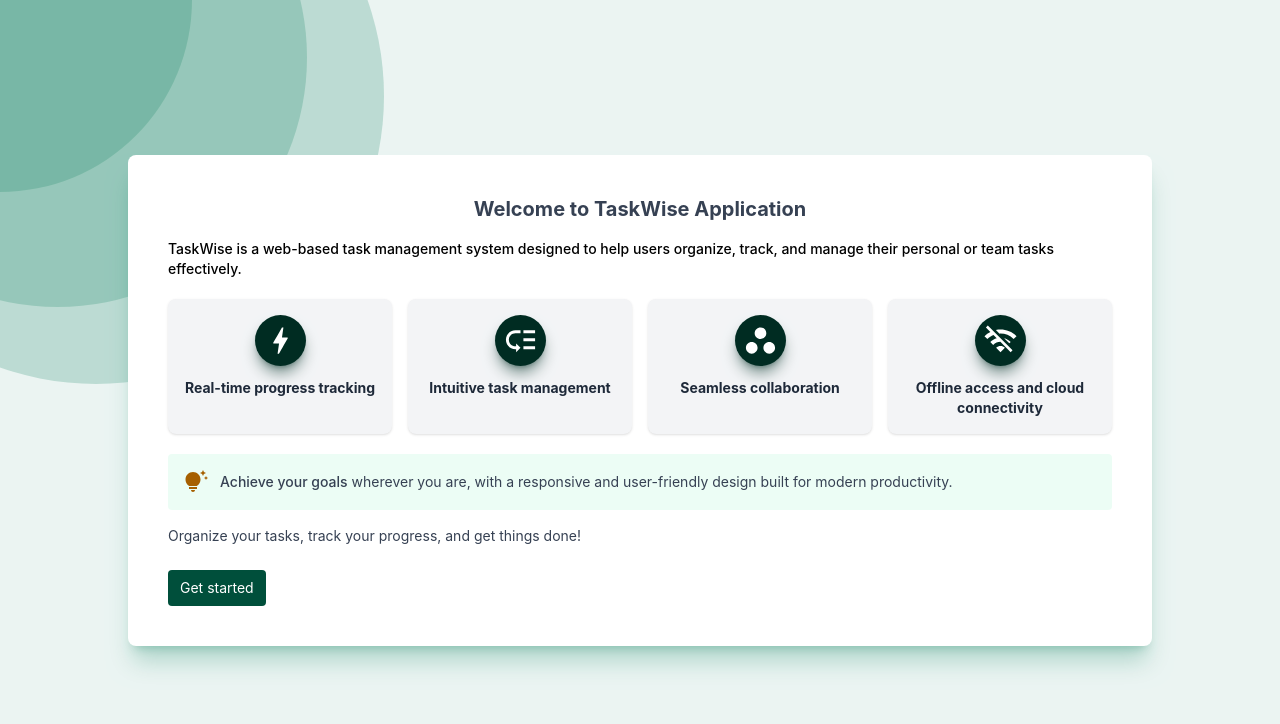
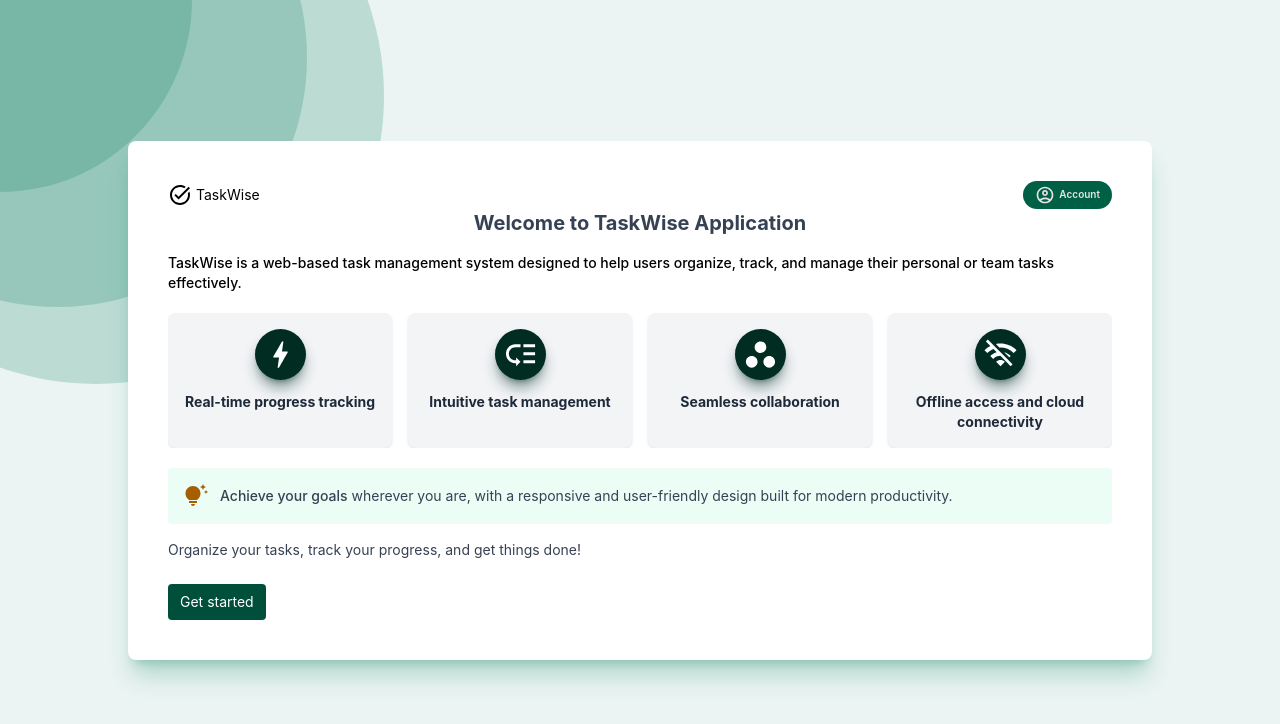
Before and after one commit to fabricemu/TaskWise, a React (Vite) app in the folder client/: page / in a window 1280 px wide. Shown: the top 724 px of the page. Built offline with nearby package versions, Linux system fonts and the light colour scheme; no server answers.

Commit message:
Add Logo and account button

```diff
--- a/client/src/components/HomePage.tsx
+++ b/client/src/components/HomePage.tsx
@@ -1,6 +1,5 @@
-import {TipsAndUpdates, Bolt, LowPriority, Workspaces, WifiOff} from "@mui/icons-material";
-import Footer from "./Footer.tsx";
-import Header from "./header.tsx";
+import {TipsAndUpdates, Bolt, LowPriority, Workspaces, WifiOff, TaskAlt, House, AccountCircleOutlined} from "@mui/icons-material";
+
 import {Link} from "react-router-dom";
 
 const HomePage = () => {
@@ -10,14 +9,22 @@ const HomePage = () => {
             <div className="flex static text-sm h-screen items-center justify-center bg-emerald-200/10 ">
                 <div
                     className="relative w-[80%] min-h-[400px] bg-white rounded-lg shadow-xl shadow-emerald-700/25 p-10 overflow-hidden z-10">
-
+                    <div className="flex justify-between relative z-20">
+                        <div className="flex items-center gap-1"><TaskAlt/>TaskWise</div>
+                        <Link to='/login'>
+                            <button
+                                className='bg-emerald-800 py-1 px-3 text-[10px] font-semibold rounded-3xl text-stone-200 flex gap-1 items-center'>
+                                <AccountCircleOutlined fontSize='small'/><span className='hidden md:block'>Account</span>
+                            </button>
+                        </Link>
+                    </div>
                     <h2 className="text-xl text-gray-700 font-bold mb-4 text-center">Welcome to TaskWise
                         Application</h2>
                     <h1 className='font-medium mb-5'>TaskWise is a web-based task management system designed to help
                         users organize, track, and
                         manage their personal or team tasks effectively. </h1>
                     <div
-                        className="grid grid-cols-1 sm:grid-cols-2 md:grid-cols-4 gap-4 text-center text-gray-800 font-bold my-5">
+                        className="grid grid-cols-1 sm:grid-cols-2 md:grid-cols-4 gap-4 text-center text-gray-800 font-bold my-5 overflow-hidden">
                         <div
                             className="bg-gray-100 hover:bg-emerald-50 flex flex-col items-center gap-3 p-4 rounded-lg shadow">
                             <i className="bg-emerald-950 shadow-lg shadow-emerald-950/50  rounded-full p-2 text-white">
```
